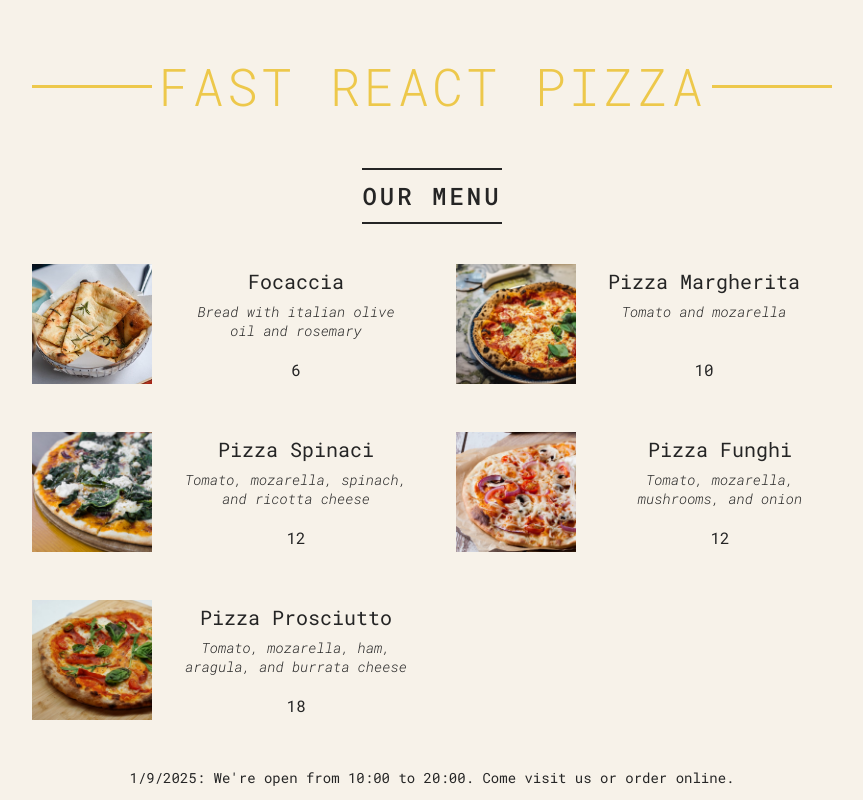
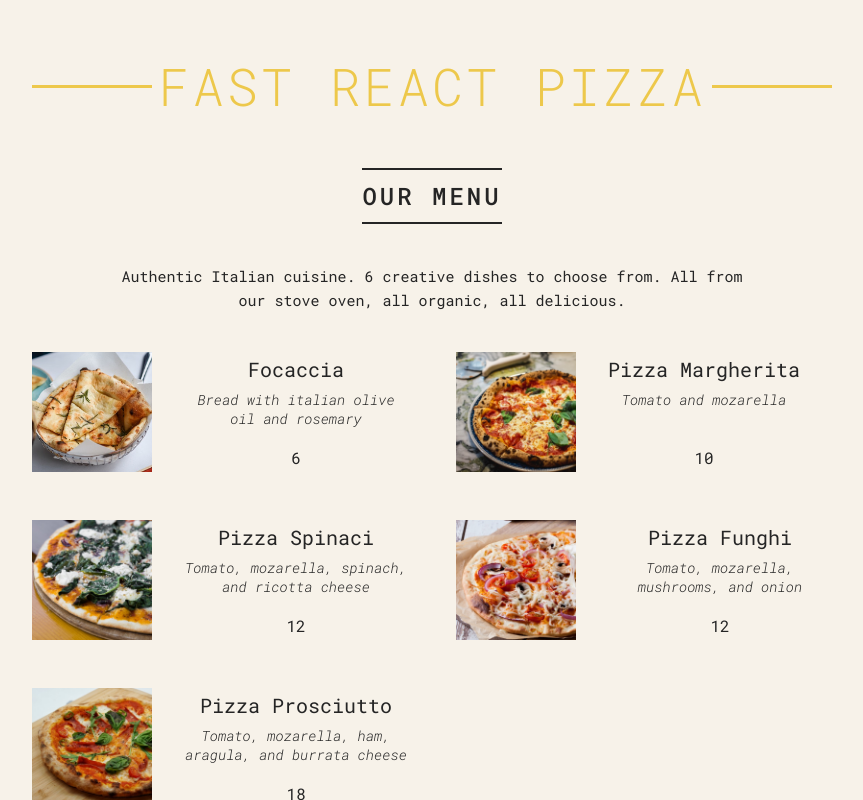
Before and after one commit to ericPantarotto/react_ultimateCourse, a React (Vite) app in the folder 5_components_props_jsx/: page / in a window 1280 px wide. Shown: the top 800 px of the page, without its empty margins (208-1071 px from the left). Built offline with nearby package versions, Linux system fonts and the light colour scheme.

Commit message:
5. React Fragment

```diff
--- a/5_components_props_jsx/src/App.jsx
+++ b/5_components_props_jsx/src/App.jsx
@@ -37,11 +37,17 @@
       <h2>Our menu</h2>
 
       {pizzas.length > 0 ? (
-        <ul className='pizzas'>
-          {pizzas.map((pizza) => (
-            <Pizza key={pizza.name} pizzaObject={pizza} />
-          ))}
-        </ul>
+        <>
+          <p>
+            Authentic Italian cuisine. 6 creative dishes to choose from. All
+            from our stove oven, all organic, all delicious.
+          </p>
+          <ul className='pizzas'>
+            {pizzas.map((pizza) => (
+              <Pizza key={pizza.name} pizzaObject={pizza} />
+            ))}
+          </ul>
+        </>
       ) : (
         <p>We&apos;re still working on our menu. Please come back later. </p>
       )}
@@ -58,7 +64,7 @@
   return (
     <footer className='footer'>
       {isOpen ? (
-        <Order closeHour={closeHour} openHour={openHour}/>
+        <Order closeHour={closeHour} openHour={openHour} />
       ) : (
         <p>
           We&apos;re happy to welcome you between {openHour}:00 and {closeHour}
```
Also changed, not shown: 1 other file (tests, documents, lock files or other folders).
